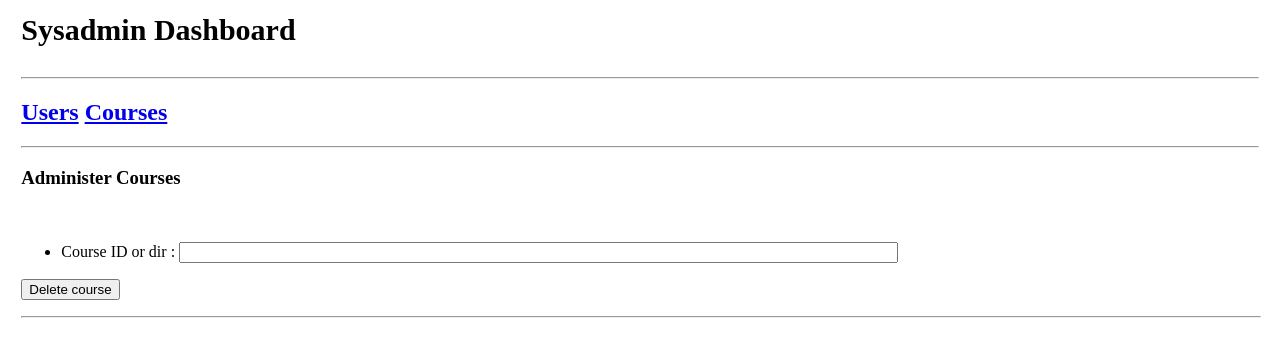
After one commit to mitodl/edx-sysadmin, a Django app: template edx_sysadmin/templates/edx_sysadmin/courses.html in a window 1280 px wide. The commit adds this page. Shown: the top 357 px of the page. Run offline with Django 3.2, Linux system fonts and the light colour scheme; the template is opened without the code that fills it, so the values that code supplies are empty.

Commit message:
Delete Course View

```diff
--- /dev/null
+++ b/edx_sysadmin/static/css/style.css
@@ -0,0 +1,69 @@
+/*
+Sysadmin Stylesheet
+*/
+
+.main-heading {
+    font-size: 30px;
+}
+
+.warning-alert h5{
+	color: red;
+	text-align: left;
+	text-decoration: underline;
+	margin-bottom: 10px;
+}
+
+a.active-section {
+	color: #551A8B;
+}
+
+.sysadmin-dashboard-content {
+    margin-left: 10pt;
+    margin-top: 10pt;
+    margin-right: 10pt;
+    margin-bottom: 20pt;
+}
+
+sysadmin-dashboard-content h2 a {
+    margin-right: 1.2em;
+}
+
+
+table.stat_table {
+	font-family: verdana,arial,sans-serif;
+	font-size:11px;
+	color:#333333;
+	border-width: 1px;
+	border-color: #666666;
+	border-collapse: collapse;
+}
+
+table.stat_table th {
+	border-width: 1px;
+	padding: 8px;
+	border-style: solid;
+	border-color: #666666;
+	background-color: #dedede;
+}
+
+table.stat_table td {
+	border-width: 1px;
+	padding: 8px;
+	border-style: solid;
+	border-color: #666666;
+	background-color: #ffffff;
+}
+
+a.selectedmode { background-color: yellow; }
+
+textarea {
+  height: 200px;
+}
+
+.error {
+    color: red;
+}
+
+.success {
+    color: green;
+}
--- a/edx_sysadmin/templates/edx_sysadmin/base.html
+++ b/edx_sysadmin/templates/edx_sysadmin/base.html
@@ -1,8 +1,23 @@
-{% extends "main_django.html" %}
 {% load i18n static %}
 
+<link rel="stylesheet" href="{% static 'css/style.css' %}">
+
 {% block body %}
-<h1>
-    THIS IS THE INDEX PAGE
-</h1>
+<section class="container">
+    <div class="sysadmin-dashboard-wrapper">
+        <section class="sysadmin-dashboard-content">
+            <h1 class="main-heading">{% trans "Sysadmin Dashboard" %}</h1>
+            <hr />
+            <h2 class="instructor-nav">
+                <a href="#">{% trans "Users" %}</a>
+                <a href="{% url 'sysadmin:sysadmin_courses' %}"> {% trans "Courses" %} </a>
+            </h2>
+            <hr />
+            {% block course %}
+            {% endblock course %}
+        </section>
+        {% block msg %}
+        {% endblock msg %}
+    </div>
+</section>
 {% endblock body %}
--- /dev/null
+++ b/edx_sysadmin/templates/edx_sysadmin/courses.html
@@ -0,0 +1,27 @@
+{% extends 'edx_sysadmin/base.html' %}
+
+{% load i18n static %}
+
+{% block course %}
+    <h3>{% trans "Administer Courses" %}</h3><br/>
+    <form name="action" method="POST">
+        {% csrf_token %}
+        <ul class="list-input">
+            <li class="field text">
+            <label for="course_id">
+                {% trans "Course ID or dir" %} :
+            </label>
+            <input type="text" name="course_id" style="width:60%" />
+            </li>
+        </ul>
+        <div class="form-actions">
+            <button type="submit" name="action" value="del_course">{% trans "Delete course" %}</button>
+        </div>
+    </form>
+    <hr style="width:100%" />
+{% endblock course %}
+{% block msg %}
+	{% if msg %}
+		<p>{{msg}}</p>
+    {% endif %}
+{% endblock msg %}
--- a/edx_sysadmin/urls.py
+++ b/edx_sysadmin/urls.py
@@ -3,11 +3,16 @@ URLs for edx_sysadmin.
 """
 from django.conf.urls import url
 
-from edx_sysadmin.views import IndexPage
+from edx_sysadmin.views import (
+    SysadminDashboardView,
+    Courses
+
+)
 
 app_name = "sysadmin"
 
 
 urlpatterns = [
-    url(r"", IndexPage.as_view(), name="index_page"),
+    url('^$', SysadminDashboardView.as_view(), name="sysadmin"),
+    url(r'^courses/?$', Courses.as_view(), name="sysadmin_courses"),
 ]
--- /dev/null
+++ b/edx_sysadmin/utils/__init__.py
@@ -0,0 +1 @@
+from __future__ import absolute_import
```
Also changed, not shown: edx_sysadmin/utils/markup.py (added, +34 -0 lines), edx_sysadmin/utils/utility.py (added, +23 -0 lines), edx_sysadmin/views.py (+100 -2 lines).
